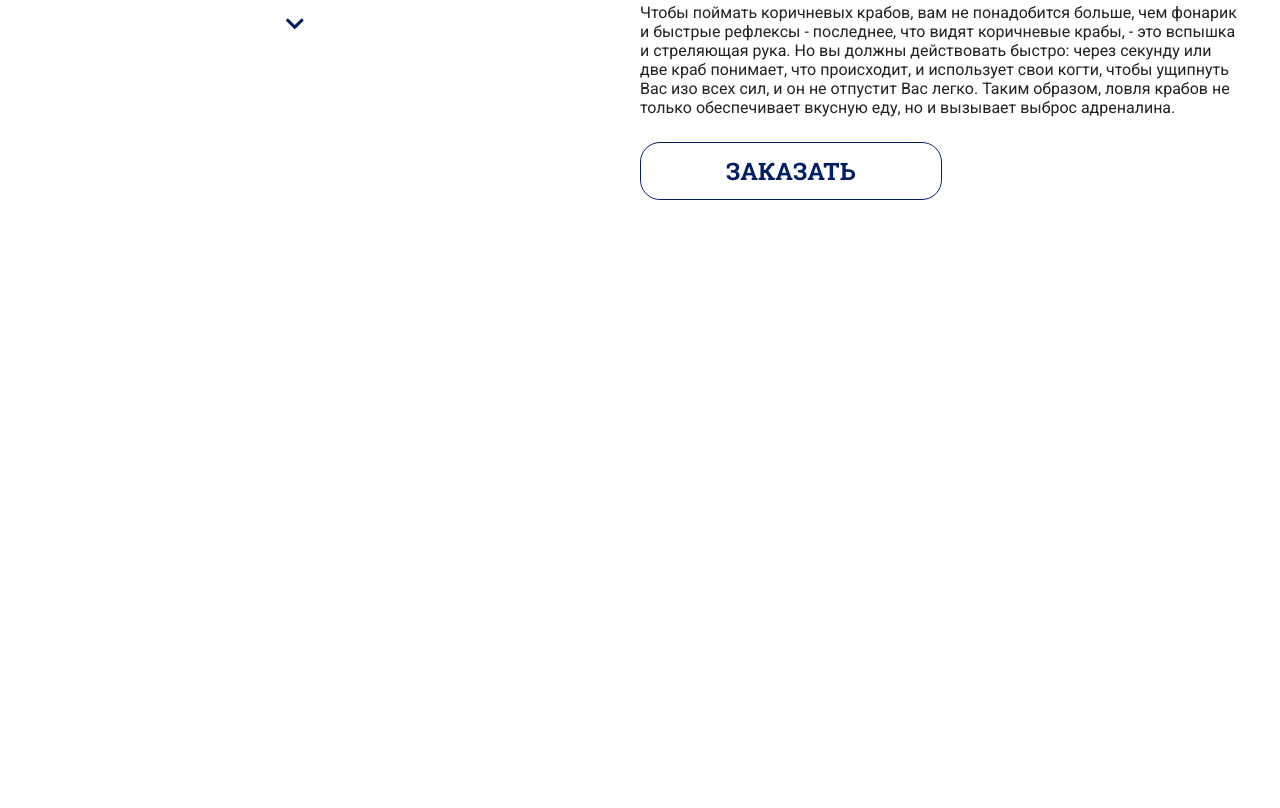
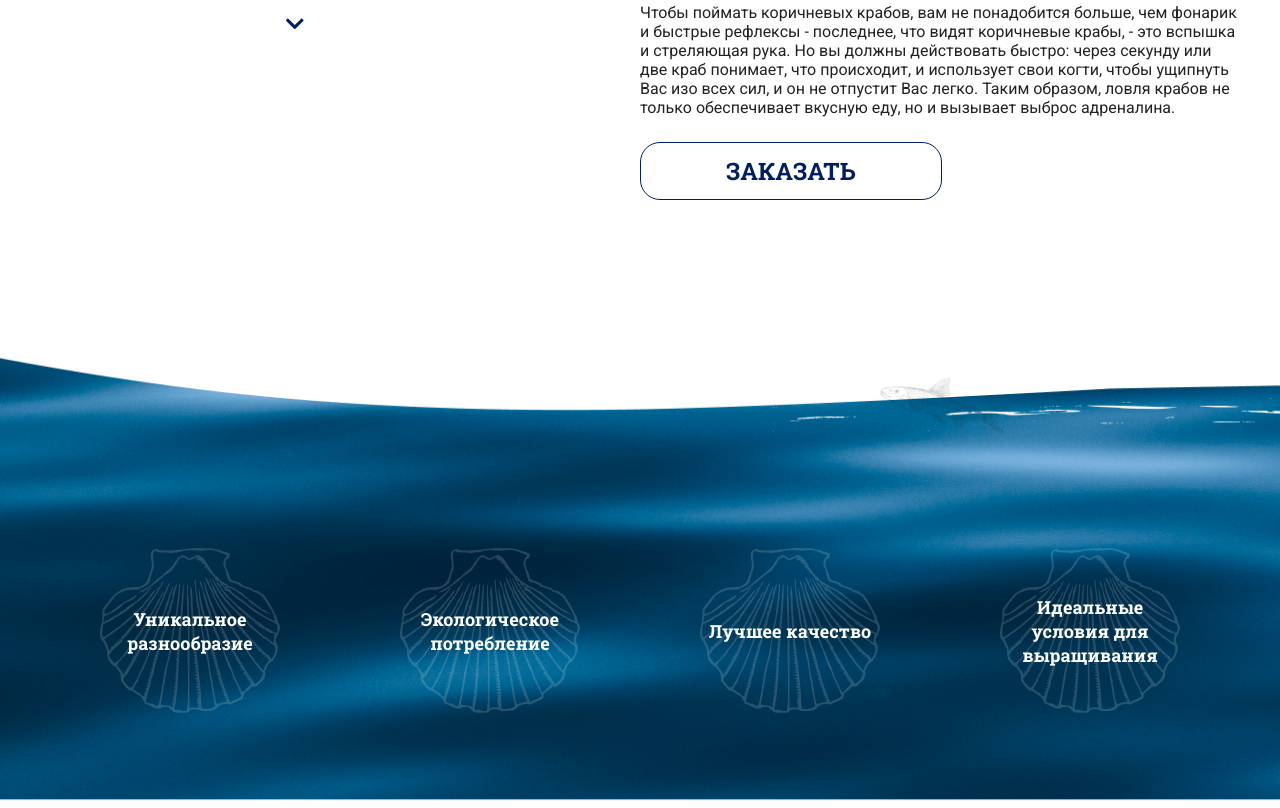
Before and after one commit to Krokupanda/seafood, a plain HTML site: page index.html in a window 1280 px wide. Shown: the part 1536-2344 px from the top of the page. Before the commit the page ends 1794 px from the top, so only its background shows below. Drawn offline with nearby package versions, Linux system fonts and the light colour scheme.

```diff
--- a/css/style.css
+++ b/css/style.css
@@ -293,3 +293,36 @@
 .slick-list.draggable {
     padding: 58px 0 !important;
 }
+
+
+.seafood {
+    background-image: url(../images/seafood-bg.jpg);
+    background-size: cover;
+    background-repeat: no-repeat;
+    background-position: top center;
+    padding: 290px 0 95px;
+    font-family: 'Roboto Slab', serif;
+    font-weight: 700;
+    font-size: 18px;
+    line-height: 24px;
+    color: #fff;
+}
+
+.seafood__items {
+    display: flex;
+    justify-content: space-around;
+
+}
+
+.seafood__item {
+    width: 180px;
+    min-height: 165px;
+    display: flex;
+    justify-content: center;
+    align-items: center;
+    text-align: center;
+    background-image: url(../images/seafood-decor.svg);
+    background-position: center;
+    background-size: cover;
+    background-repeat: no-repeat;
+}
--- a/index.html
+++ b/index.html
@@ -421,11 +421,22 @@
               <button class="product__content-btn">ЗАКАЗАТЬ</button>
             </div>
 
-
           </div>
         </div>
       </div>
     </section>
+
+    <div class="seafood">
+      <div class="container">
+        <div class="seafood__items">
+          <div class="seafood__item">Уникальное разнообразие</div>
+          <div class="seafood__item">Экологическое потребление</div>
+          <div class="seafood__item">Лучшее качество</div>
+          <div class="seafood__item">Идеальные условия для выращивания</div>
+        </div>
+      </div>
+    </div>
+
   </main>
 
   <script src="https://ajax.googleapis.com/ajax/libs/jquery/3.4.1/jquery.min.js"></script>
```
Also changed, not shown: images/seafood-bg.jpg (added), images/seafood-decor.svg (added).
